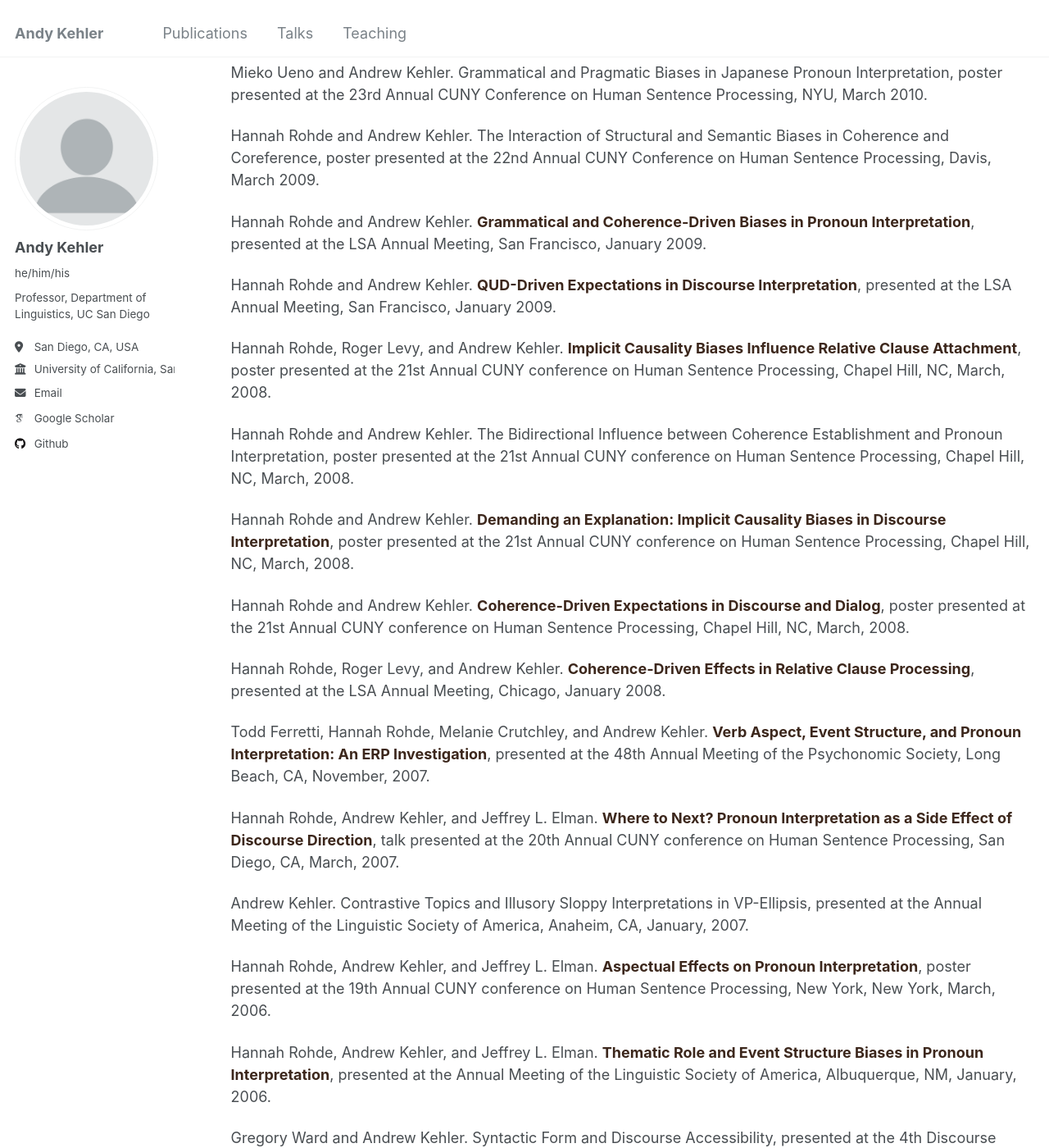
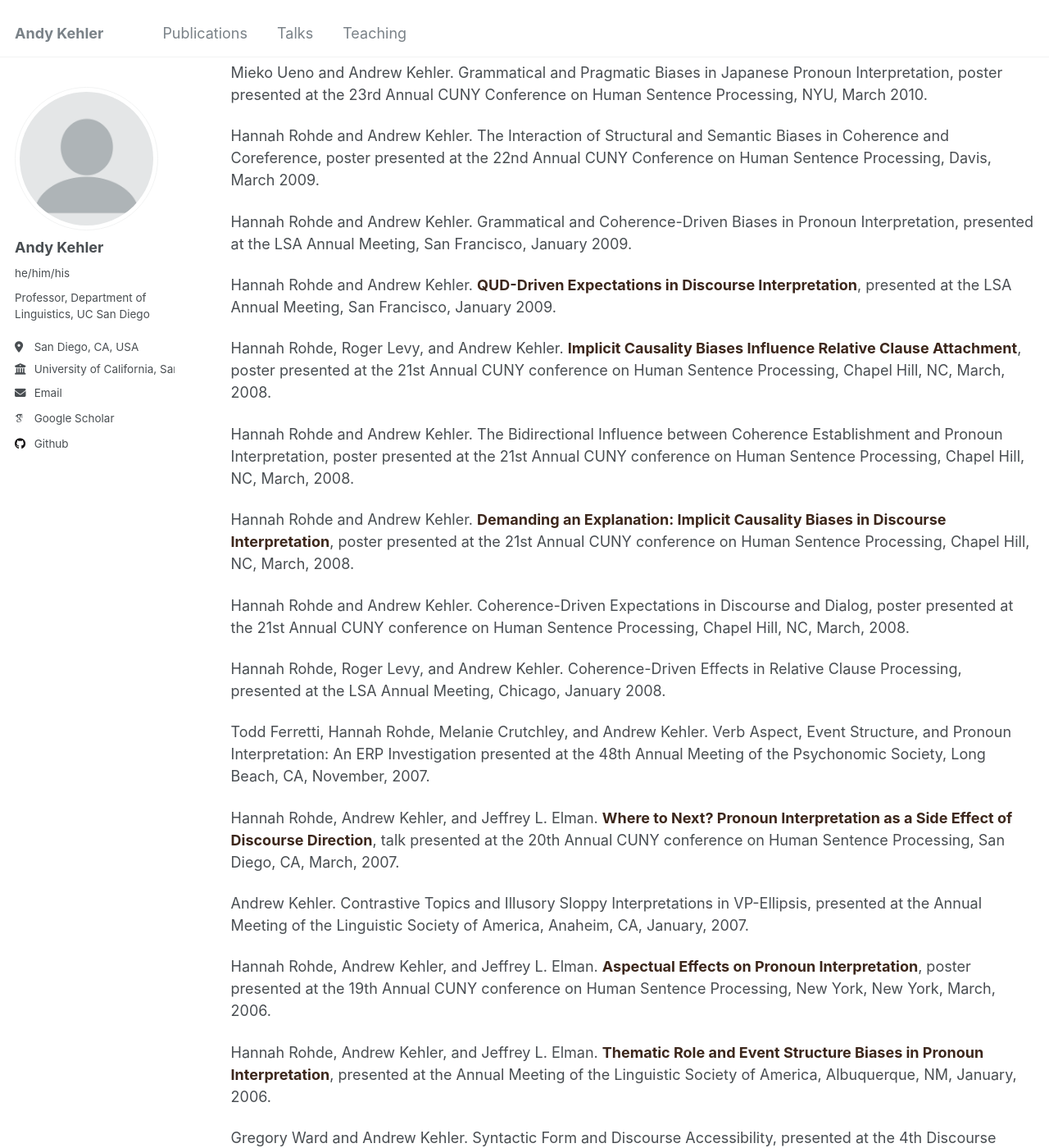
Before and after one commit to akehler/akehler.github.io, a Jekyll site: the page built from _pages/publications.html, in a window 1280 px wide and 1400 px high, scrolled down 7176 px. Shown: the whole window at 82% size. Built offline with Jekyll 4.4.1, drawn with Linux system fonts in a browser that asks for light colours; some web fonts are replaced; some of the changed text lies outside the part shown.

Commit message:
Update publications.html

```diff
--- a/_pages/publications.html
+++ b/_pages/publications.html
@@ -573,8 +573,7 @@ Conference on Human Sentence Processing, Davis, March 2009.
 <p>
 
 Hannah Rohde and Andrew Kehler.
-<strong><font
-color="#3C271C">Grammatical and Coherence-Driven Biases in Pronoun Interpretation</font></strong>,
+Grammatical and Coherence-Driven Biases in Pronoun Interpretation,
 presented at the LSA
 Annual Meeting, San Francisco, January 2009.
 
@@ -608,22 +607,19 @@ Annual CUNY conference on Human Sentence Processing, Chapel Hill, NC,
 March, 2008.
 <p>
 
-Hannah Rohde and Andrew Kehler.  <strong><font
-color="#3C271C">Coherence-Driven Expectations in Discourse and
-Dialog</font></strong>, poster presented at the 21st Annual CUNY
+Hannah Rohde and Andrew Kehler.  Coherence-Driven Expectations in Discourse and
+Dialog, poster presented at the 21st Annual CUNY
 conference on Human Sentence Processing, Chapel Hill, NC, March, 2008.
 <p>
 
 Hannah Rohde, Roger Levy, and Andrew Kehler.
-<strong><font
-color="#3C271C">Coherence-Driven Effects in Relative Clause
-Processing</font></strong>, presented at the LSA Annual
+Coherence-Driven Effects in Relative Clause
+Processing, presented at the LSA Annual
 Meeting, Chicago, January 2008.
 <p>
 
-Todd Ferretti, Hannah Rohde, Melanie Crutchley, and Andrew Kehler.  <strong><font
-color="#3C271C">Verb Aspect, Event Structure, and Pronoun
-Interpretation: An ERP Investigation</font></strong>, presented at the
+Todd Ferretti, Hannah Rohde, Melanie Crutchley, and Andrew Kehler. Verb Aspect, Event Structure, and Pronoun
+Interpretation: An ERP Investigation presented at the
 48th Annual Meeting of the Psychonomic Society, Long Beach, CA,
 November, 2007.
 <p>
@@ -727,16 +723,14 @@ conference on Human Sentence Processing, University of Massachusetts
 at Amherst, March, 1993.
 <p>
 
-Hatte Blejer, Sharon Flank and Andrew Kehler, <strong><font
-color="#3C271C">The
+Hatte Blejer, Sharon Flank and Andrew Kehler,The
 Knowledge Base as a Source of Linguistic Information for Natural
-Language Processing</font></strong>, presented at the Georgetown University
+Language Processing, presented at the Georgetown University
 Roundtable on Languages and Linguistics, Georgetown University, March,
 1990.
 <P>
 
-Andrew Kehler, <strong><font
-color="#3C271C">Understanding Verb Nominalizations</font></strong>,
+Andrew Kehler, Understanding Verb Nominalizations,
 presented at the Georgetown University Roundtable on Languages and
 Linguistics, Georgetown University, March, 1990.
 <P>
@@ -854,7 +848,7 @@ Discourse</font></strong></a> (Eduard H. Hovy and Donia R. Scott, eds.),
 Computational Linguistics, 24:2, 1998.
 <p>
 
-          <p><br><
+          <p><br>
          <font size="5">Patent</font></p>
 
 <p>
@@ -872,9 +866,6 @@ issued April 23, 1996.
 
 <p>
 
-	<div id="footer">
-		<p><font size="1"> Copyright &copy; 2007 Andrew Kehler. Designed by <a href="http://www.freecsstemplates.org">Free CSS Templates</a></font></p>
-	</div>
 </div>
 </body>
 </html>
```
